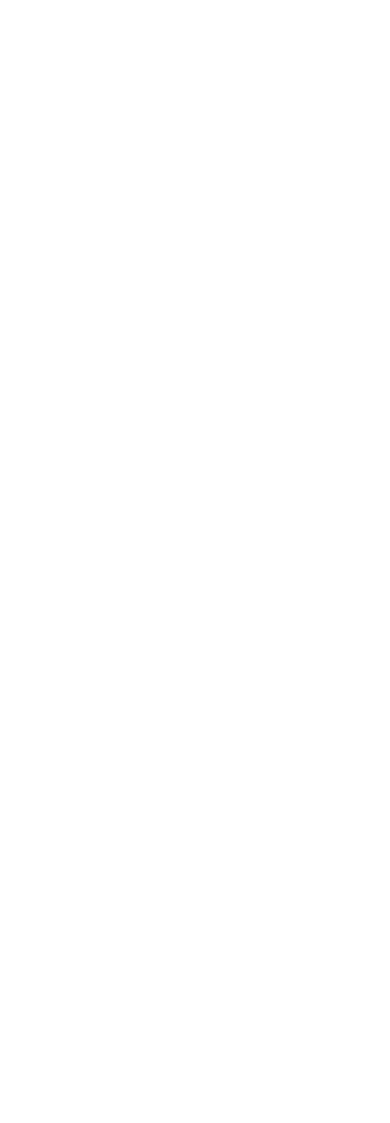
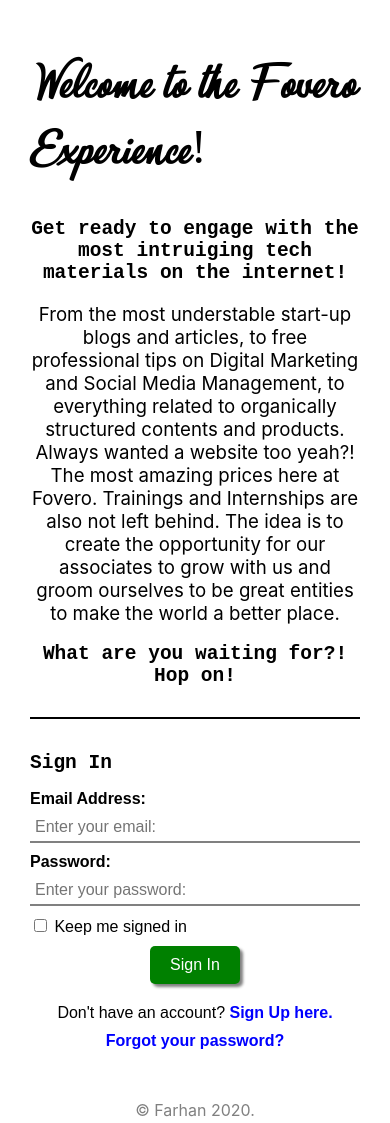
Before and after one commit to Farhan001/foveroTask1, a plain HTML site: page index.html in a window 390 px wide. Before the commit the page ends 844 px from the top, so only its background shows below. Drawn offline with Linux system fonts and the light colour scheme.

Commit message:
added the landing page

```diff
--- a/index.html
+++ b/index.html
@@ -1,9 +1,49 @@
 <!DOCTYPE html>
 <html>
     <head>
-        <title></title>
+        <title>Welcome to Fovero</title>
+        <link rel="stylesheet" href="./style1.css">
     </head>
     <body>
+        <main>
+            <div class="container">
+                <div class="intro">Welcome to the Fovero Experience!</div>
+                <div class="info">
+                    <div class="further-info">
+                        <h2 class="intro2">Get ready to engage with the most intruiging tech materials on the internet!</h2>
+                        <p class="note">From the most understable start-up blogs and articles, to free
+                        professional tips on Digital Marketing and Social Media Management, to everything related to organically structured contents and products. Always wanted a website too yeah?! The most amazing prices here at Fovero.
+                        Trainings and Internships are also not left behind. The idea is to create the opportunity for our associates to grow with us and groom ourselves to be great entities to make the world a better place.</p>
+                        <h2 class="intro2 intro3"> What are you waiting for?! Hop on!</h2>
+                    </div>
+
+                    <div class="signIn">
+                        <form action="./thanks.html" method="POST">
+                            <h2 class="intro2">Sign In</h2>
+                            <div class="block">
+                                <label for="email"><strong>Email Address:</strong></label>
+                                <input type="email" placeholder="Enter your email: " id="email" required>
+                            </div>
+                            <div class="block">
+                                <label for="pw1"><strong>Password:</strong></label>
+                                <input type="password" placeholder="Enter your password: " id="pw1" required>
+                            </div>
+                            <div class="checkbox">
+                                <label for="signed"> <input type="checkbox" name="signed" id="signed"> Keep me signed in </label>
+                            </div>
+                            <div>
+                                <button type="submit">Sign In</button>
+                            </div>
+                            <div class="signup">Don't have an account? <a href="./signup.html"> Sign Up here. </a></div>
+                            <div class="forgot"><a href="#">Forgot your password?</a></div>
+                        </form>
+                    </div>
+                </div>
+            </div>
+        </main>
+        <footer>
+            &copy; Farhan 2020.
+        </footer>
 
     </body>
 </html>
--- a/style1.css
+++ b/style1.css
@@ -0,0 +1,135 @@
+*{
+    box-sizing: border-box;
+}
+html, body{
+    margin: 0;
+    padding: 0;
+}
+@font-face{
+    font-family: intro;
+    src: url(QuickKiss.ttf);
+}
+.container{
+    padding-top: 150px;
+    padding-left: 30px;
+    padding-right: 30px;
+    font-family: -apple-system, BlinkMacSystemFont, 'Segoe UI', Roboto, Oxygen, Ubuntu, Cantarell, 'Open Sans', 'Helvetica Neue', sans-serif;
+    font-weight: 400;
+}
+.info{
+    display: flex;
+}
+.intro{
+    font-family: intro;
+    font-size: 48pt;
+    margin-bottom: 20px;
+}
+.further-info{
+    max-width: 800px;
+    margin-right: 50px;
+    padding-right: 10px;
+    border-right: solid 3px black;
+}
+.intro2{
+    font-family: monospace;
+}
+.note{
+    font-size: 14pt;
+}
+.signIn{
+    font-family: Arial, Helvetica, sans-serif;
+}
+.block input{
+    display: block;
+    margin-bottom: 10px;
+    margin-top: 5px;
+    width: 100%;
+    padding: 5px;
+    font-size: 12pt ;
+    outline: none;
+    border: none;
+    border-bottom: 2px solid grey;
+}
+.block input:focus{
+    box-shadow: 0 0 3px black;
+}
+.block input:hover{
+    box-shadow: 0 0 3px blue;
+}
+.checkbox label{
+    display: block;
+    cursor: pointer;
+}
+.checkbox input:hover{
+    box-shadow: 0 0 3px blue;
+}
+button{
+    display: block;
+    max-width: 100px;
+    padding: 10px 20px;
+    margin: 0 auto;
+    color: white;
+    background-color: green;
+    border-radius: 5px;
+    font-size: 12pt;
+    text-align: center;
+    border: none;
+    outline: none;
+    box-shadow: 3px 3px 3px grey;
+    cursor: pointer;
+    margin-top: 10px;
+    margin-bottom: 10px;
+}
+button:hover{
+    background-color: rgb(106, 106, 240);
+    box-shadow: 0 0 5px black;
+}
+.forgot{
+    margin-top: 10px;
+}
+a{
+    text-decoration: none;
+    color: blue;
+    font-weight: bolder;
+}
+a:hover{
+    border-bottom: solid 2px grey;
+}
+footer{
+    visibility: hidden;
+    text-align: center;
+    color: grey;
+    font-family: -apple-system, BlinkMacSystemFont, 'Segoe UI', Roboto, Oxygen, Ubuntu, Cantarell, 'Open Sans', 'Helvetica Neue', sans-serif;
+    font-size: 12pt;
+    margin-bottom: 10px;
+}
+@media (max-width: 600px){
+    .container{
+        padding: 50px 30px;
+    }
+    .info{
+        flex-direction: column;
+    }
+    .intro{
+        font-size: 36pt;
+    }
+    .further-info{
+        text-align: center;
+        border-right: none;
+        margin-right: 0;
+        padding-right: 0;
+    }
+    button{
+        margin-bottom: 20px;
+    }
+    .intro3{
+        padding-bottom: 30px;
+        border-bottom: black solid 2px;
+    }
+    .signup, .forgot{
+        text-align: center;
+    }
+    footer{
+        visibility: visible;
+    }
+}
--- a/style2.css
+++ b/style2.css
@@ -51,6 +51,7 @@ main{
     font-size: 20pt;
     text-align: center;
     color: white;
+    font-family: monospace;
 }
 .subcontainer{
     font-size: 14pt;
--- a/style3.css
+++ b/style3.css
@@ -7,13 +7,17 @@ html, body{
 }
 .head{
     text-align: center;
+    font-family: monospace;
 }
 main{
-    max-width: 500px;
+    max-width: 800px;
     margin: 0 auto;
     text-align: center;
-    padding-top: 100px;
-    padding-bottom: 100px;
+    padding-top: 100px, 50px;
+}
+.container{
+    margin: 0 auto;
+    padding: 50px;
 }
 .details{
     max-width: 500px;
@@ -24,8 +28,9 @@ main{
     box-shadow: 5px 5px 2px grey;
     background-color: whitesmoke;
     font-size: 14pt;
-    font-weight: bold;
+    font-weight: lighter;
     line-height: 1.2;
+    font-family: Arial, Helvetica, sans-serif;
 }
 a{
     font-size: 16pt;
```
Also changed, not shown: signup.html (+1 -1 lines), thanks.html (+3 -1 lines), QuickKiss.ttf (added).
